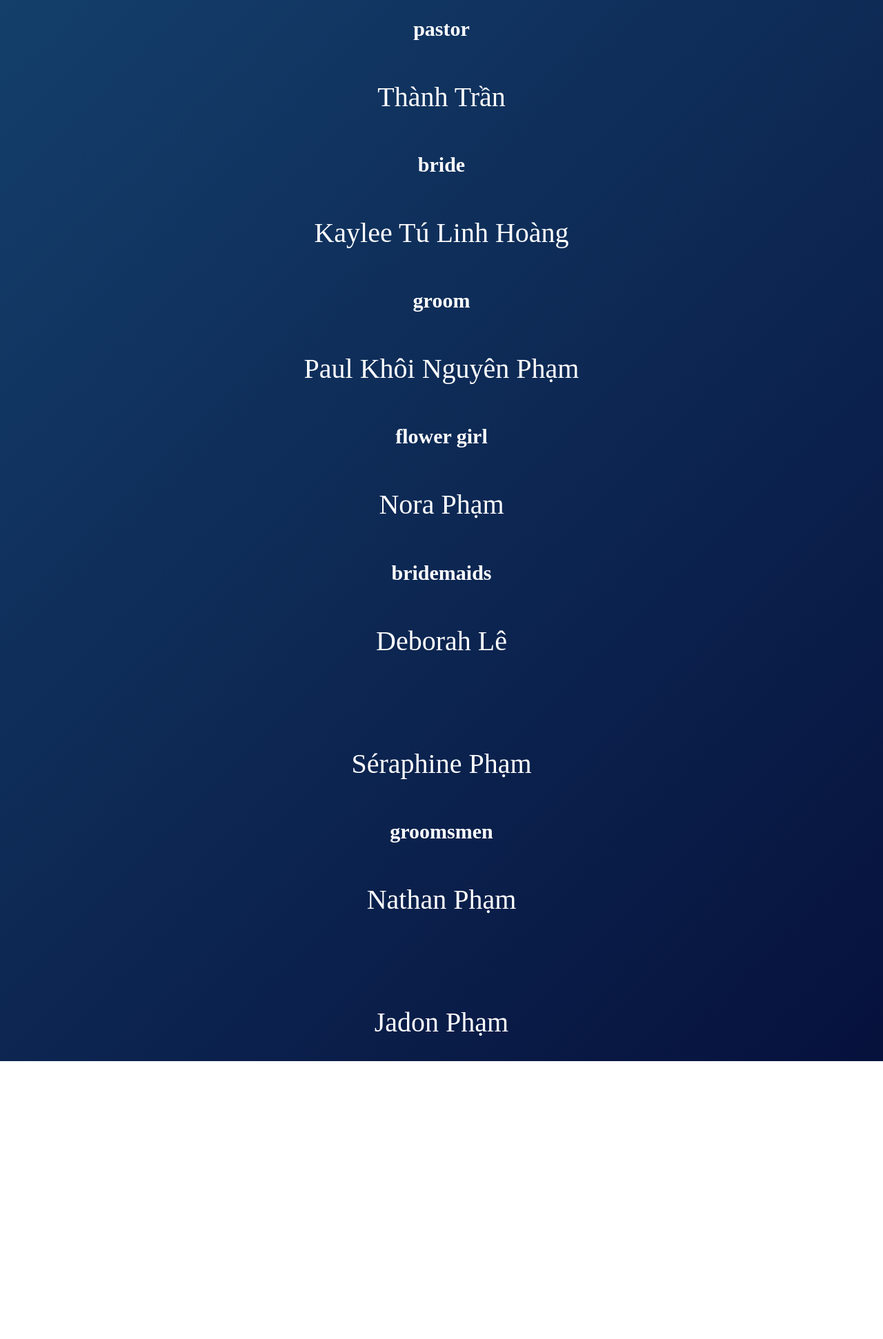
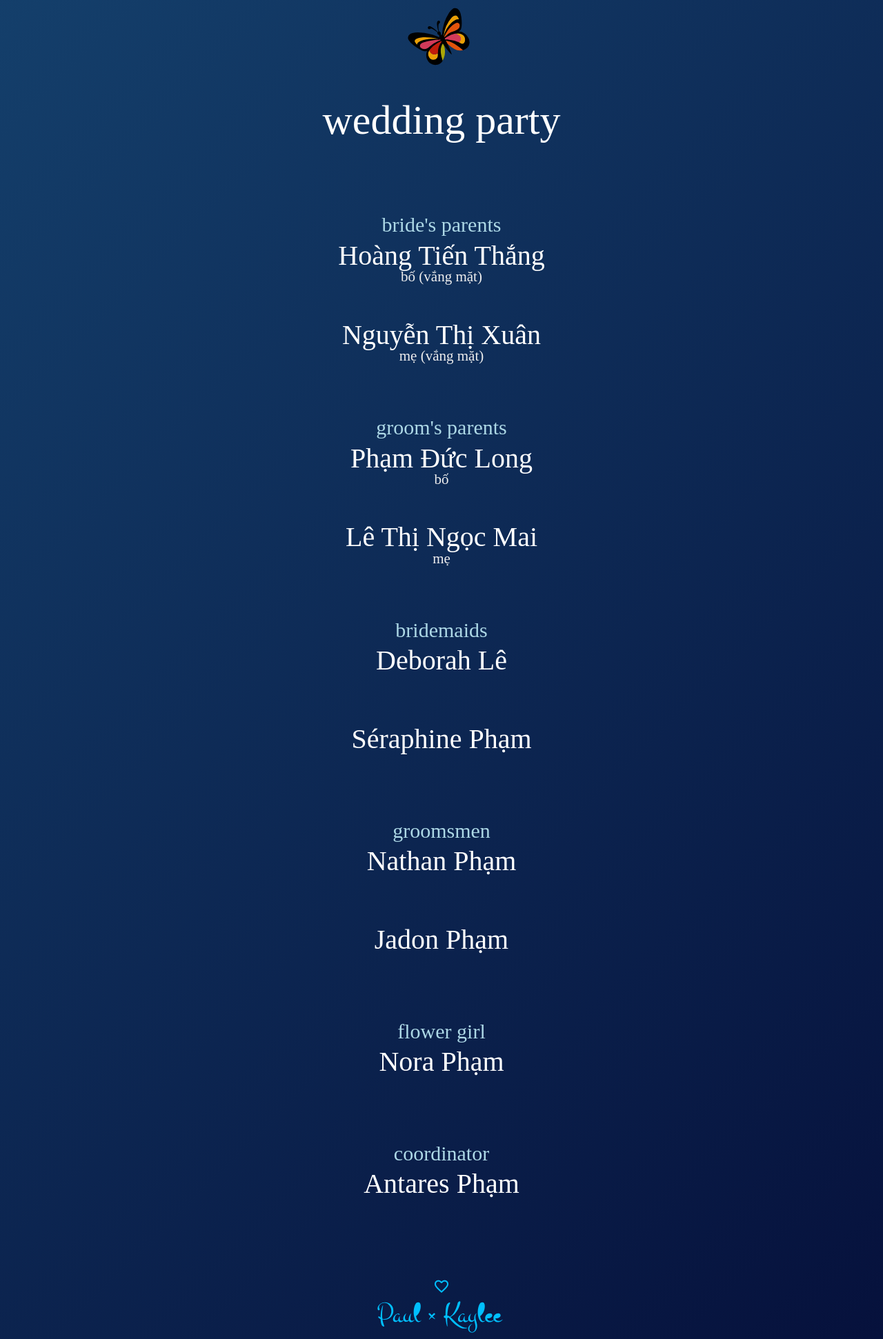
Before and after one commit to pham/kaylee-paul, a Jekyll site: the page built from content/_modules/party.html, in a window 1280 px wide. Shown: the whole page at 69% size. Built offline with Jekyll 4.4.1, drawn with Linux system fonts in a browser that asks for light colours; some web fonts are replaced; before the commit the page ends 1539 px from its top, so only the background shows below that.

Commit message:
feat: Wedding menu

```diff
--- a/_data/main.yml
+++ b/_data/main.yml
@@ -18,11 +18,8 @@ venue:
 main_menu:
   - label: wedding party
     href: /modules/party
-  - label: families
-    href: /modules/trees
   - label: ceremony
     href: /modules/ceremony
   - label: reception
-    href: /modules/reception
   - label: guestbook
-    href: /modules/guestbook
+  - label: families
--- a/_data/party.yml
+++ b/_data/party.yml
@@ -1,12 +1,26 @@
-- label: pastor
-  name: [ "Thành Trần" ]
-- label: bride
-  name: [ "Kaylee Tú Linh Hoàng" ]
-- label: groom
-  name: [ "Paul Khôi Nguyên Phạm" ]
+- label: bride's parents
+  people:
+    - name: "Hoàng Tiến Thắng"
+      alt: bố (vắng mặt)
+    - name: "Nguyễn Thị Xuân"
+      alt: mẹ (vắng mặt)
+- label: groom's parents
+  people:
+    - name: "Phạm Đức Long"
+      alt: bố
+    - name: "Lê Thị Ngọc Mai"
+      alt: mẹ
+- label: bridemaids
+  people:
+    - name: "Deborah Lê"
+    - name: "Séraphine Phạm"
+- label: groomsmen
+  people:
+    - name: "Nathan Phạm"
+    - name: "Jadon Phạm"
 - label: flower girl
-  name: [ "Nora Phạm" ]
-- label: bridemaids
-  name: [ "Deborah Lê", "Séraphine Phạm" ]
-- label: groomsmen
-  name: [ "Nathan Phạm", "Jadon Phạm" ]
+  people:
+    - name: "Nora Phạm"
+- label: coordinator
+  people:
+    - name: Antares Phạm
--- a/_includes/logo.html
+++ b/_includes/logo.html
@@ -1,3 +1,16 @@
-<a class="middle-align" href="/">
-  <img src="/assets/logo-simple.svg" width="100" alt="Kaylorful" title="Paul & Kaylee"/>
+<a class='middle-align column' href='/' title='{{ site.title }}'>
+  <img
+    src='/assets/logo-simple.svg'
+    width='100'
+    alt='{{ site.title }}'
+    title='{{ site.title }}'
+  />
+  {% if include.names %}
+    <img
+      src='/assets/paul-kaylee.svg'
+      width='200'
+      alt='{{ site.title }}'
+      title='{{ site.title }}'
+    />
+  {% endif %}
 </a>
--- /dev/null
+++ b/_includes/names.html
@@ -0,0 +1,9 @@
+<a class='spacer-4 middle-align column' href='/' title='{{ site.title }}'>
+  <span class='material-symbols-outlined'>favorite</span>
+  <img
+    src='/assets/paul-kaylee-color.svg'
+    width='200'
+    alt='{{ site.title }}'
+    title='{{ site.title }}'
+  />
+</a>
--- a/_layouts/module.html
+++ b/_layouts/module.html
@@ -3,7 +3,9 @@
   {% include header.html %}
   <body>
     <main>
+      {% include logo.html %}
       {{ content }}
+      {% include names.html %}
     </main>
     {% include foot/pwaupdate.html %}
   </body>
--- a/assets/css/default.css
+++ b/assets/css/default.css
@@ -44,9 +44,8 @@ main {
   position: relative;
 }
 
-.hidden {
-  display: none!important;
-}
+.hidden { display: none!important; }
+.accent { color: var(--color-accent); }
 
 .page {
   position: absolute;
@@ -147,13 +146,13 @@ p {
 }
 
 h1, h2, h3, h4, h5, h6 {
+  font-weight: normal;
   color: white;
   font-family: var(--font-special), serif;
 }
-h1 {
-  font-size: 3em;
-  font-weight: normal;
-}
+h1 { font-size: 3em; }
+h2 { font-size: 2em; }
+h3 { font-size: 1.5em; }
 h1 + small {
   margin-top: -50px;
   color: var(--color-fade);
@@ -168,10 +167,6 @@ h1 + p {
   margin: -50px 0 2em 0;
 }
 
-h2.name {
-  font-size: 2em;
-  font-weight: normal;
-}
 .name {
   font-family: var(--font-name);
 }
@@ -259,9 +254,27 @@ blockquote {
   font-family: var(--font-serif), serif;
 }
 
+hr {
+  width: 3em;
+  margin-top: 4em;
+  margin-bottom: -2.5em;
+  border-color: var(--color-accent);
+}
+
+.top-0 { margin-top: 0; }
+.bottom-0 { margin-bottom: 0; }
 .spacer-1 { margin-top: 1em; }
 .spacer-2 { margin-top: 2em; }
 .spacer-4 { margin-top: 4em; }
+.push-1 { margin-bottom: 1em; }
+.push-2 { margin-bottom: 2em; }
+.push-4 { margin-bottom: 4em; }
+.squeeze-1 { margin-top: -1em; }
+.squeeze-2 { margin-top: -2em; }
+.squeeze-4 { margin-top: -4em; }
+.pull-1 { margin-bottom: -1em; }
+.pull-2 { margin-bottom: -2em; }
+.pull-4 { margin-bottom: -4em; }
 
 blockquote small {
   display: block;
--- /dev/null
+++ b/content/_modules/party.html
@@ -0,0 +1,15 @@
+---
+---
+
+{% assign PARTY = site.data.party %}
+<h1>wedding party</h1>
+
+{% for item in PARTY %}
+  <h3 class='accent spacer-2 pull-1'>{{ item.label }}</h3>
+  {% for person in item.people -%}
+    <h2 class='name top-1'>{{ person.name }}</h2>
+    {% if person.alt -%}
+      <p class='squeeze-2'>{{ person.alt }}</p>
+    {% endif -%}
+  {%- endfor %}
+{%- endfor %}
--- a/content/_modules/party.md
+++ /dev/null
@@ -1,12 +0,0 @@
----
----
-
-{% assign PARTY = site.data.party %}
-
-{% for item in PARTY %}
-<h2>{{ item.label }}</h2>
-{% for name in item.name %}
-<h2 class='name'>{{ name }}</h2>
-{%- if forloop.index != forloop.length %}<br/>{%- endif %}
-{%- endfor %}
-{%- endfor %}
```
Also changed, not shown: _data/ceremony.yml (added, +103 -0 lines), _index.html (added, +33 -0 lines), card.html (deleted, +0 -15 lines), content/_modules/ceremony.html (added, +27 -0 lines), index.html (+9 -23 lines), assets/paul-kaylee-color.svg (added).
